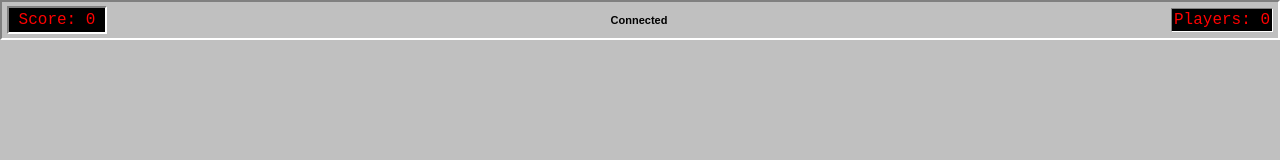
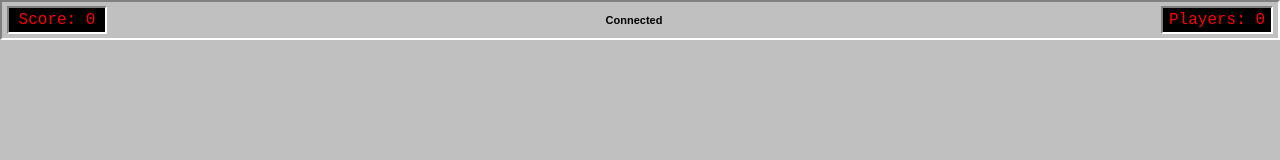
Before and after one commit to EvaisaDev/infinitesweeper, a website: page public/index.html in a window 1280 px wide. Shown: the top 160 px of the page. Drawn offline with nearby package versions, Linux system fonts and the light colour scheme; no server answers.

Commit message:
Update index.html

```diff
--- a/public/index.html
+++ b/public/index.html
@@ -60,8 +60,8 @@
             font-weight: normal;
             background-color: rgb(0, 0, 0);
             color: rgb(255, 0, 0);
-            padding: 2px;
-            border-width: 1px;
+            padding: 3px 6px;
+            border-width: 2px;
             border-style: solid;
             border-color: rgb(128, 128, 128) rgb(255, 255, 255) rgb(255, 255, 255) rgb(128, 128, 128);
             font-family: 'Courier New', monospace;
```
